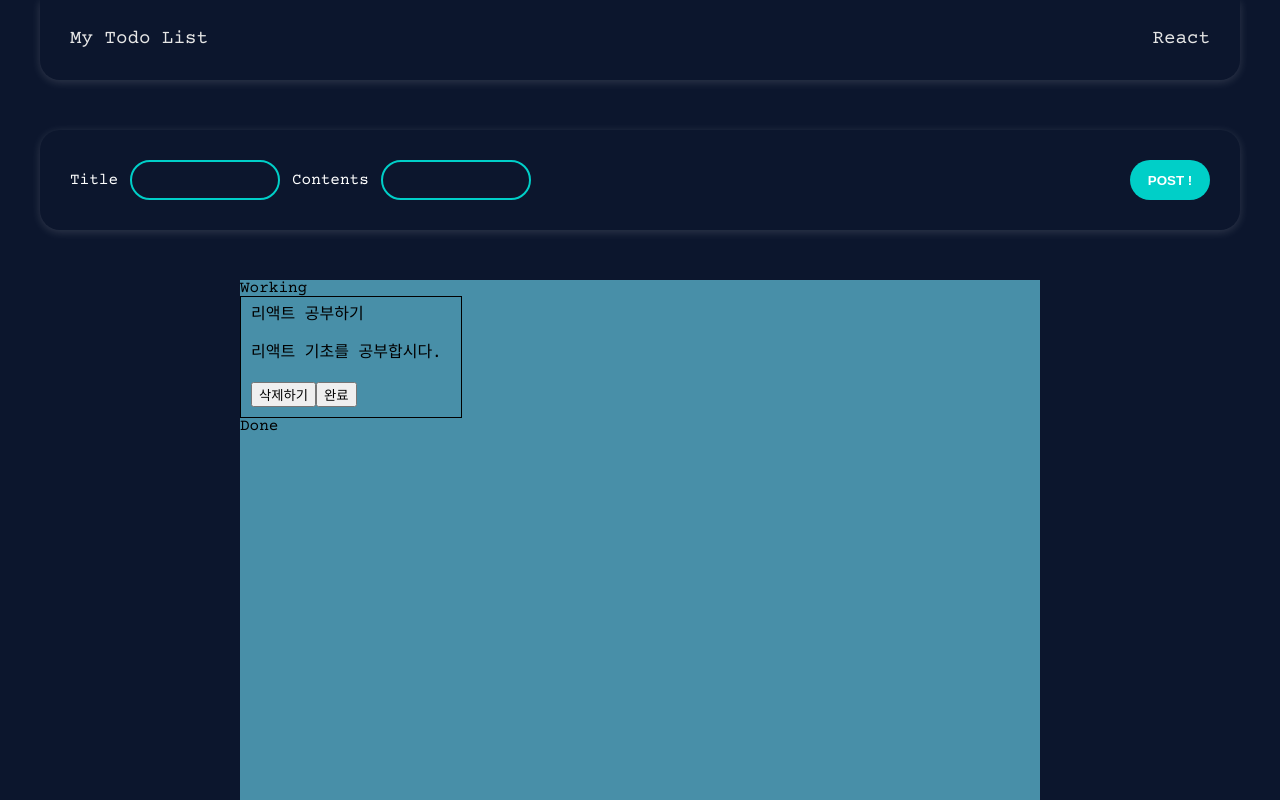
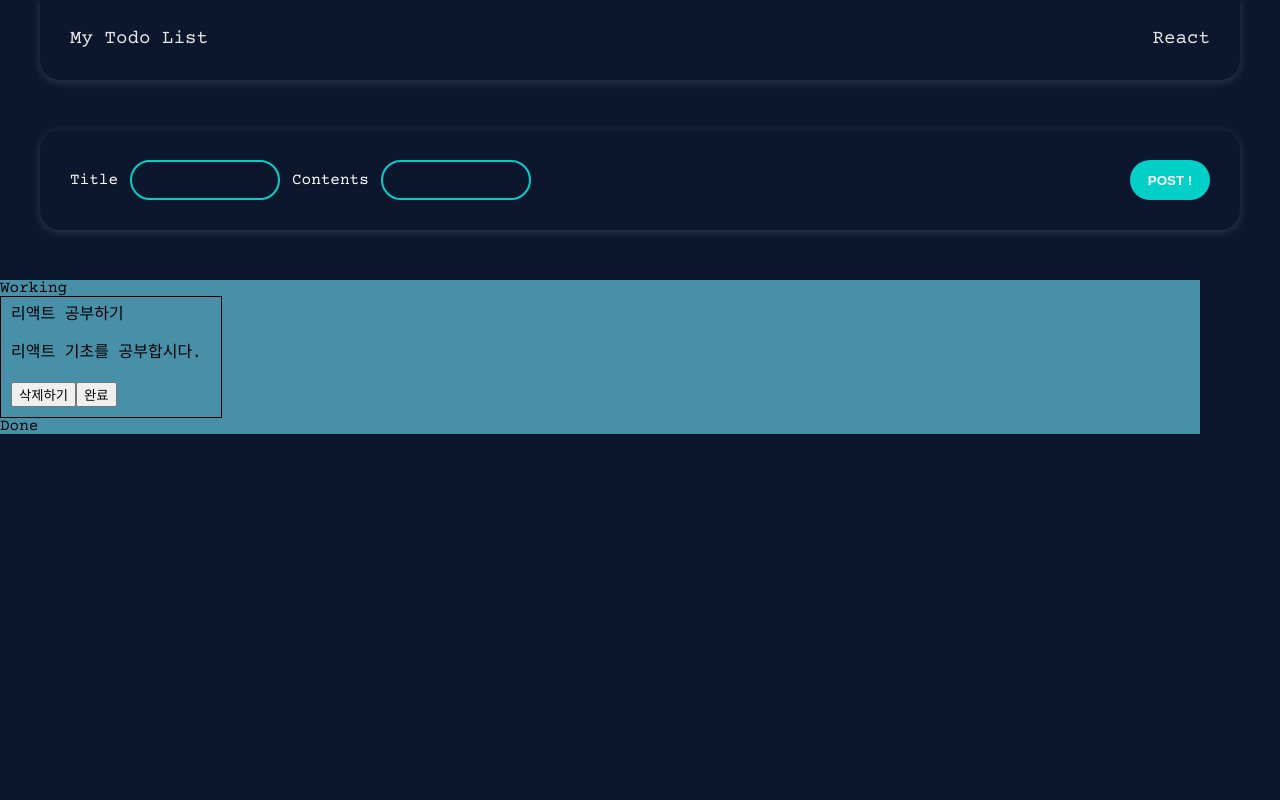
Before and after one commit to devyouth94/React_weeks1, a React (Create React App) app: page / in a window 1280 px wide. Shown: the top 800 px of the page. Built offline with nearby package versions, Linux system fonts and the light colour scheme; a web font is replaced by a local one.

Commit message:
모든 컴포넌트 분리만 완료, 마무리 안됨

```diff
--- a/src/App.css
+++ b/src/App.css
@@ -46,29 +46,6 @@
   align-items: center;
 }
 
-/* list */
-.list {
-  /* background-color: orange; */
-  width: 100%;
-  height: 100vh;
-  display: flex;
-  justify-content: center;
-}
-
-.list-wrap {
-  background-color: rgb(72, 143, 168);
-  display: flex;
-  flex-direction: column;
-  max-width: 1200px;
-  min-width: 800px;
-  height: 100%;
-}
-
-.list-wrap > div {
-  display: flex;
-  gap: 15px;
-}
-
 /* Todo-Box */
 .todo-box {
   display: flex;
--- a/src/App.js
+++ b/src/App.js
@@ -4,85 +4,10 @@ import Layout from './components/layout/Layout';
 import TodoList from './pages/TodoList';
 
 const App = () => {
-  const [title, setTitle] = useState("");
-  const [content, setContent] = useState("");
-  const [todos, setTodos] = useState([
-    {
-      id: 0,
-      title: "리액트 공부하기",
-      content: "리액트 기초를 공부합시다.",
-      isDone: false
-    }
-  ])
-
-  const onRemove = (id) => {
-    setTodos(todos.filter(todo => todo.id !== id))
-  }
-
-  const doneToggle = (e) => {
-    let done = todos.map(todo => {
-      if(todo.id === e) {
-        return {
-          ...todo,
-          isDone: true,
-        }
-      } else {
-        return todo;
-      }
-    });
-    setTodos(done);
-  }
-
-  const cancelToggle = (e) => {
-    let done = todos.map(todo => {
-      if(todo.id === e) {
-        return {
-          ...todo,
-          isDone: false,
-        }
-      } else {
-        return todo;
-      }
-    });
-    setTodos(done);
-  }
-
   return (
     <>
       <Layout/>
       <TodoList/>
-
-
-      <div className="list">
-        <div className="list-wrap">
-          <h2>Working</h2>
-          <div>
-            {todos.filter(todo => todo.isDone === false).map((todo) => (
-              <div className="todo-box" key={todo.id}>
-                <h3>{todo.title}</h3>
-                <p>{todo.content}</p>
-                <div>
-                  <button onClick={()=>onRemove(todo.id)}>삭제하기</button>
-                  <button onClick={()=>doneToggle(todo.id)}>완료</button>
-                </div>
-              </div>
-            ))}
-          </div>
-          <h2>Done</h2>
-          <div>
-            {todos.filter(todo => todo.isDone === true).map((todo) => (
-              <div className="todo-box" key={todo.id}>
-                <h3>{todo.title}</h3>
-                <p>{todo.content}</p>
-                <div>
-                  <button onClick={()=>onRemove(todo.id)}>삭제하기</button>
-                  <button onClick={()=>cancelToggle(todo.id)}>취소</button>
-                </div>
-              </div>
-            ))}
-          </div>
-        </div>
-      </div>
     </>
   );
 }
--- a/src/components/form/Form.jsx
+++ b/src/components/form/Form.jsx
@@ -1,4 +1,5 @@
 import React, { useState } from "react";
+import List from "../list/List";
 import './form.css';
 
 const Form = () => {
@@ -32,7 +33,7 @@ const Form = () => {
   }
 
   const cancelToggle = (e) => {
-    let done = todos.map(todo => {
+    let cancel = todos.map(todo => {
       if(todo.id === e) {
         return {
           ...todo,
@@ -42,12 +43,11 @@ const Form = () => {
         return todo;
       }
     });
-    setTodos(done);
+    setTodos(cancel);
   }
 
-  console.log(todos);
-
   return (
+    <>
       <div className="form">
         <div className="form-left">
           <p>Title</p>
@@ -77,6 +77,8 @@ const Form = () => {
           >POST !</button>
         </div>
       </div>
+      <List todos={todos}/>
+    </>
   )
 }
 
--- a/src/components/list/List.jsx
+++ b/src/components/list/List.jsx
@@ -1,8 +1,23 @@
-import React, {useState} from "react";
+import React, { useState } from "react";
+import { DoneTodo, WorkingTodo } from "../todo/Todo";
+import './list.css';
 
-const List = () => {
+const List = ({todos}) => {
   return (
-    <div></div>
+    <div className="list">
+      <h2>Working</h2>
+      <div>
+        {todos.filter(todo => todo.isDone === false).map((todo) => (
+          <WorkingTodo todo={todo}/>
+        ))}
+      </div>
+      <h2>Done</h2>
+      <div>
+        {todos.filter(todo => todo.isDone === true).map((todo) => (
+          <DoneTodo todo={todo}/>
+        ))}
+      </div>
+    </div>
   )
 }
 
--- /dev/null
+++ b/src/components/list/list.css
@@ -0,0 +1,13 @@
+.list {
+  background-color: rgb(72, 143, 168);
+  display: flex;
+  flex-direction: column;
+  max-width: 1200px;
+  min-width: 800px;
+  height: 100%;
+}
+
+.list > div {
+  display: flex;
+  gap: 15px;
+}
--- a/src/components/todo/Todo.jsx
+++ b/src/components/todo/Todo.jsx
@@ -1,9 +1,31 @@
 import React, {useState} from "react";
 
-const Todo = () => {
+const WorkingTodo = ({todo}) => {
+
+  console.log(todo);
   return (
-    <div></div>
+    <div className="todo-box" key={todo.id}>
+      <h3>{todo.title}</h3>
+      <p>{todo.content}</p>
+      <div>
+        <button onClick={() => onRemove(todo.id)}>삭제하기</button>
+        <button onClick={() => doneToggle(todo.id)}>완료</button>
+      </div>
+    </div>
   )
 }
 
-export default Todo;
+const DoneTodo = ({todo}) => {
+  return (
+    <div className="todo-box" key={todo.id}>
+      <h3>{todo.title}</h3>
+      <p>{todo.content}</p>
+      <div>
+        <button onClick={() => onRemove(todo.id)}>삭제하기</button>
+        <button onClick={() => cancelToggle(todo.id)}>취소</button>
+      </div>
+    </div>
+  )
+}
+
+export {WorkingTodo, DoneTodo};
```
Lines whose indentation alone changed are shown as unchanged.
